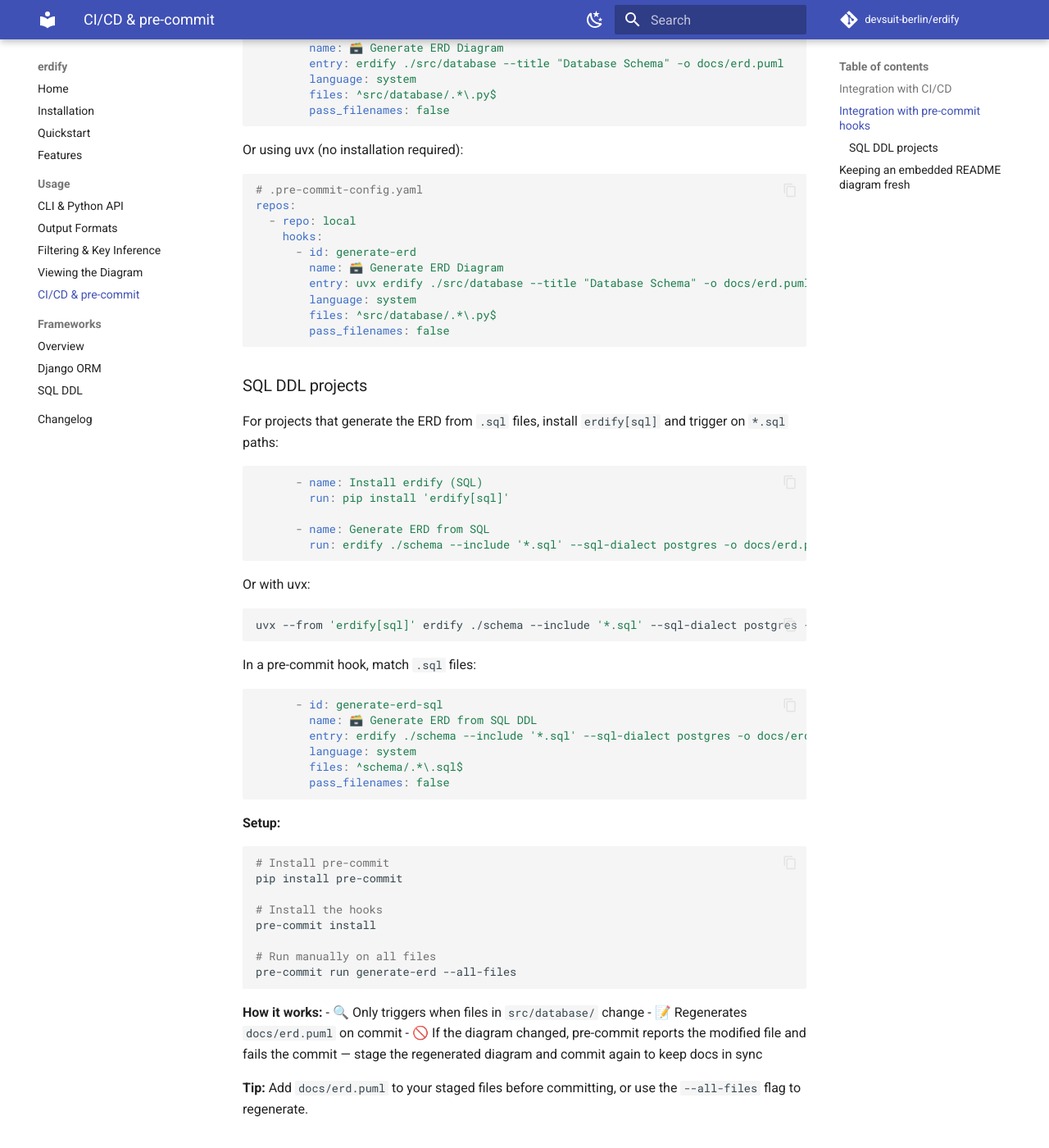
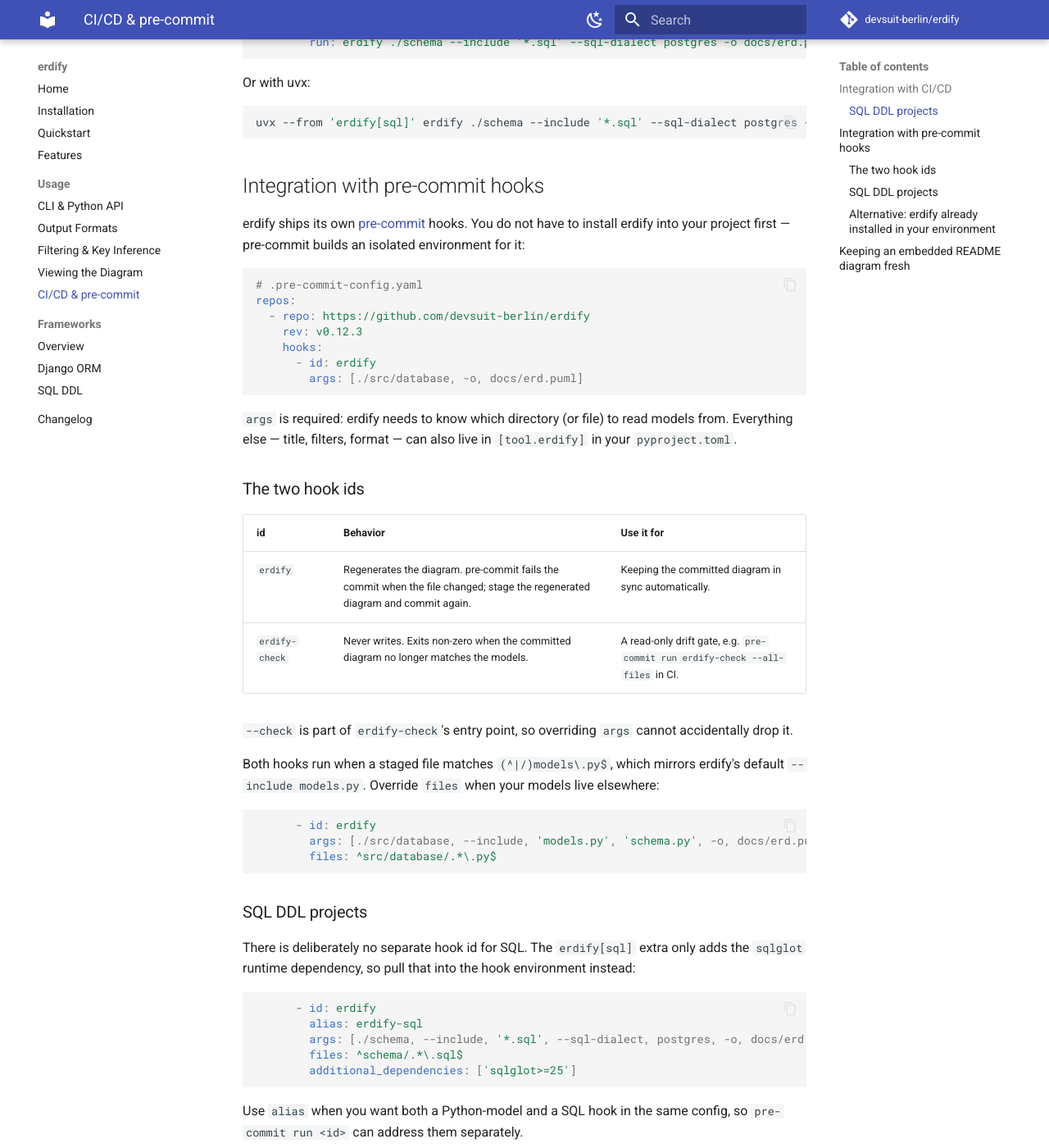
Before and after one commit to devsuit-berlin/erdify, an MkDocs documentation site: the page built from docs/usage/ci.md, in a window 1280 px wide and 1400 px high, scrolled down 1173 px. Shown: the whole window at 82% size. Built offline with MkDocs 1.6.1 and Material for MkDocs 9.7.7, drawn with Linux system fonts in a browser that asks for light colours; comment, search, counter and statistics services are not loaded; some of the changed text lies outside the part shown.

Commit message:
feat: ship a pre-commit hook so consumers do not need erdify installed
`docs/usage/ci.md` taught a `repo: local` + `language: system` hook, which
requires erdify in the consumer's own environment first. Pre-commit is exactly
where `--check` belongs, so remove that friction.

- Add `.pre-commit-hooks.yaml` with two ids: `erdify` (regenerates; pre-commit
  fails the commit when the diagram changed) and `erdify-check` (never writes,
  exits non-zero on drift; `--check` sits in the entry point so overriding
  `args` cannot drop it). Both default to `files: (^|/)models\.py$`, mirroring
  the default `--include models.py`.
- SQL DDL projects use `additional_dependencies: ['sqlglot>=25']` instead of a
  third hook id: the `sql` extra adds nothing but that runtime dependency.
- Rewrite the pre-commit section of `docs/usage/ci.md` to lead with the hosted
  repository and keep the `repo: local` variants as the documented alternative,
  including their version-pinning trade-off.

````diff
--- a/docs/usage/ci.md
+++ b/docs/usage/ci.md
@@ -42,38 +42,6 @@ jobs:
           file_pattern: "docs/erd.*"
 ```
 
-## Integration with pre-commit hooks
-
-Keep your ERD diagrams automatically updated on every commit using [pre-commit](https://pre-commit.com/):
-
-```yaml
-# .pre-commit-config.yaml
-repos:
-  - repo: local
-    hooks:
-      - id: generate-erd
-        name: 🗃️ Generate ERD Diagram
-        entry: erdify ./src/database --title "Database Schema" -o docs/erd.puml
-        language: system
-        files: ^src/database/.*\.py$
-        pass_filenames: false
-```
-
-Or using uvx (no installation required):
-
-```yaml
-# .pre-commit-config.yaml
-repos:
-  - repo: local
-    hooks:
-      - id: generate-erd
-        name: 🗃️ Generate ERD Diagram
-        entry: uvx erdify ./src/database --title "Database Schema" -o docs/erd.puml
-        language: system
-        files: ^src/database/.*\.py$
-        pass_filenames: false
-```
-
 ### SQL DDL projects
 
 For projects that generate the ERD from `.sql` files, install `erdify[sql]` and
@@ -93,16 +61,99 @@ Or with uvx:
 uvx --from 'erdify[sql]' erdify ./schema --include '*.sql' --sql-dialect postgres -o docs/erd.puml
 ```
 
-In a pre-commit hook, match `.sql` files:
+## Integration with pre-commit hooks
+
+erdify ships its own [pre-commit](https://pre-commit.com/) hooks. You do not have
+to install erdify into your project first — pre-commit builds an isolated
+environment for it:
 
 ```yaml
-      - id: generate-erd-sql
-        name: 🗃️ Generate ERD from SQL DDL
-        entry: erdify ./schema --include '*.sql' --sql-dialect postgres -o docs/erd.puml
+# .pre-commit-config.yaml
+repos:
+  - repo: https://github.com/devsuit-berlin/erdify
+    rev: v0.12.3
+    hooks:
+      - id: erdify
+        args: [./src/database, -o, docs/erd.puml]
+```
+
+`args` is required: erdify needs to know which directory (or file) to read
+models from. Everything else — title, filters, format — can also live in
+`[tool.erdify]` in your `pyproject.toml`.
+
+### The two hook ids
+
+| id | Behavior | Use it for |
+| --- | --- | --- |
+| `erdify` | Regenerates the diagram. pre-commit fails the commit when the file changed; stage the regenerated diagram and commit again. | Keeping the committed diagram in sync automatically. |
+| `erdify-check` | Never writes. Exits non-zero when the committed diagram no longer matches the models. | A read-only drift gate, e.g. `pre-commit run erdify-check --all-files` in CI. |
+
+`--check` is part of `erdify-check`'s entry point, so overriding `args` cannot
+accidentally drop it.
+
+Both hooks run when a staged file matches `(^|/)models\.py$`, which mirrors
+erdify's default `--include models.py`. Override `files` when your models live
+elsewhere:
+
+```yaml
+      - id: erdify
+        args: [./src/database, --include, 'models.py', 'schema.py', -o, docs/erd.puml]
+        files: ^src/database/.*\.py$
+```
+
+### SQL DDL projects
+
+There is deliberately no separate hook id for SQL. The `erdify[sql]` extra only
+adds the `sqlglot` runtime dependency, so pull that into the hook environment
+instead:
+
+```yaml
+      - id: erdify
+        alias: erdify-sql
+        args: [./schema, --include, '*.sql', --sql-dialect, postgres, -o, docs/erd.puml]
+        files: ^schema/.*\.sql$
+        additional_dependencies: ['sqlglot>=25']
+```
+
+Use `alias` when you want both a Python-model and a SQL hook in the same config,
+so `pre-commit run <id>` can address them separately.
+
+### Alternative: erdify already installed in your environment
+
+If erdify is a dependency of your project (or available via `uvx`), a `local`
+hook avoids the second environment:
+
+```yaml
+# .pre-commit-config.yaml
+repos:
+  - repo: local
+    hooks:
+      - id: generate-erd
+        name: Generate ERD diagram
+        entry: erdify ./src/database --title "Database Schema" -o docs/erd.puml
         language: system
-        files: ^schema/.*\.sql$
+        files: ^src/database/.*\.py$
         pass_filenames: false
 ```
+
+Or using uvx (no installation required):
+
+```yaml
+# .pre-commit-config.yaml
+repos:
+  - repo: local
+    hooks:
+      - id: generate-erd
+        name: Generate ERD diagram
+        entry: uvx erdify ./src/database --title "Database Schema" -o docs/erd.puml
+        language: system
+        files: ^src/database/.*\.py$
+        pass_filenames: false
+```
+
+The trade-off: `language: system` runs whatever `erdify` resolves to on that
+machine, so the version is not pinned by `rev` and contributors can silently
+produce different output.
 
 **Setup:**
 
@@ -114,16 +165,15 @@ pip install pre-commit
 pre-commit install
 
 # Run manually on all files
-pre-commit run generate-erd --all-files
+pre-commit run erdify --all-files
 ```
 
 **How it works:**
-- 🔍 Only triggers when files in `src/database/` change
-- 📝 Regenerates `docs/erd.puml` on commit
-- 🚫 If the diagram changed, pre-commit reports the modified file and fails the
+
+- Only triggers when files matching the hook's `files` pattern change
+- Regenerates `docs/erd.puml` on commit
+- If the diagram changed, pre-commit reports the modified file and fails the
   commit — stage the regenerated diagram and commit again to keep docs in sync
-
-**Tip:** Add `docs/erd.puml` to your staged files before committing, or use the `--all-files` flag to regenerate.
 
 ## Keeping an embedded README diagram fresh
 
````
Also changed, not shown: .pre-commit-hooks.yaml (added, +41 -0 lines), CHANGELOG.md (+8 -0 lines).
